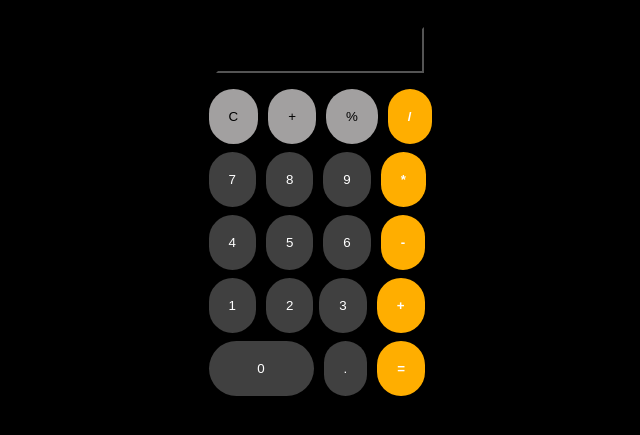
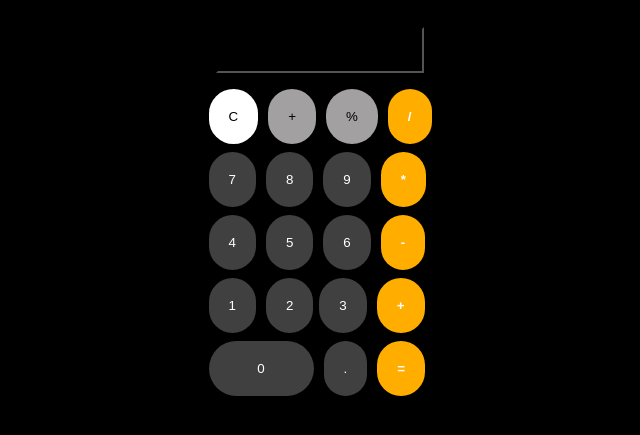
Before and after one commit to AnkitRajGupta21/calculator1, a plain HTML site: page index.html in a window 1280 px wide. In both pictures the pointer is over the button 553 px from the left and 177 px from the top of the page. Shown: the part 61-496 px from the top of the page, without its empty margins (320-960 px from the left). Drawn offline with Linux system fonts and the light colour scheme.

Commit message:
Update style.css

```diff
--- a/style.css
+++ b/style.css
@@ -15,13 +15,36 @@ html {
   text-shadow:white;
 
 }
+.button:hover{
+  padding:20px;
+  margin:0 3px;
+  border: 2px white;
+  border-radius:100px;
+  cursor: pointer;
+  background-color: #7a7a7a;
+  color:white;
+  text-shadow:white;
+}
 .buttont{
+
   padding:20px;
   margin:0 3px;
   border: 2px white;
   border-radius:100px;
   cursor: pointer;
   background-color: #a2a0a0;
+  color:black;
+  text-shadow:white;
+
+}
+.buttont:hover{
+
+  padding:20px;
+  margin:0 3px;
+  border: 2px white;
+  border-radius:100px;
+  cursor: pointer;
+  background-color: #ffffff;
   color:black;
   text-shadow:white;
 
@@ -51,6 +74,7 @@ html {
   align-items:center;
 }
 .buttons{
+
   padding:20px;
   font-weight:900;
   margin:0 3px;
@@ -60,10 +84,32 @@ html {
   background-color:#ffae00;
   color:white;
 }
+.buttons:hover{
+
+  padding:20px;
+  font-weight:900;
+  margin:0 3px;
+  border: 2px white;
+  border-radius:100px;
+  cursor: pointer;
+  background-color:#f2c054;
+  color:white;
+}
+.button:active{
+  padding:20px;
+  font-weight:900;
+  margin:0 3px;
+  border: 2px white;
+  border-radius:100px;
+  cursor: pointer;
+  background-color:#ffffff;
+  color:white;
+}
 .bg red{
   background: black;
 }
 .button0{
+
    background-color: #404040;
   color:white;
   padding:20px;
```
